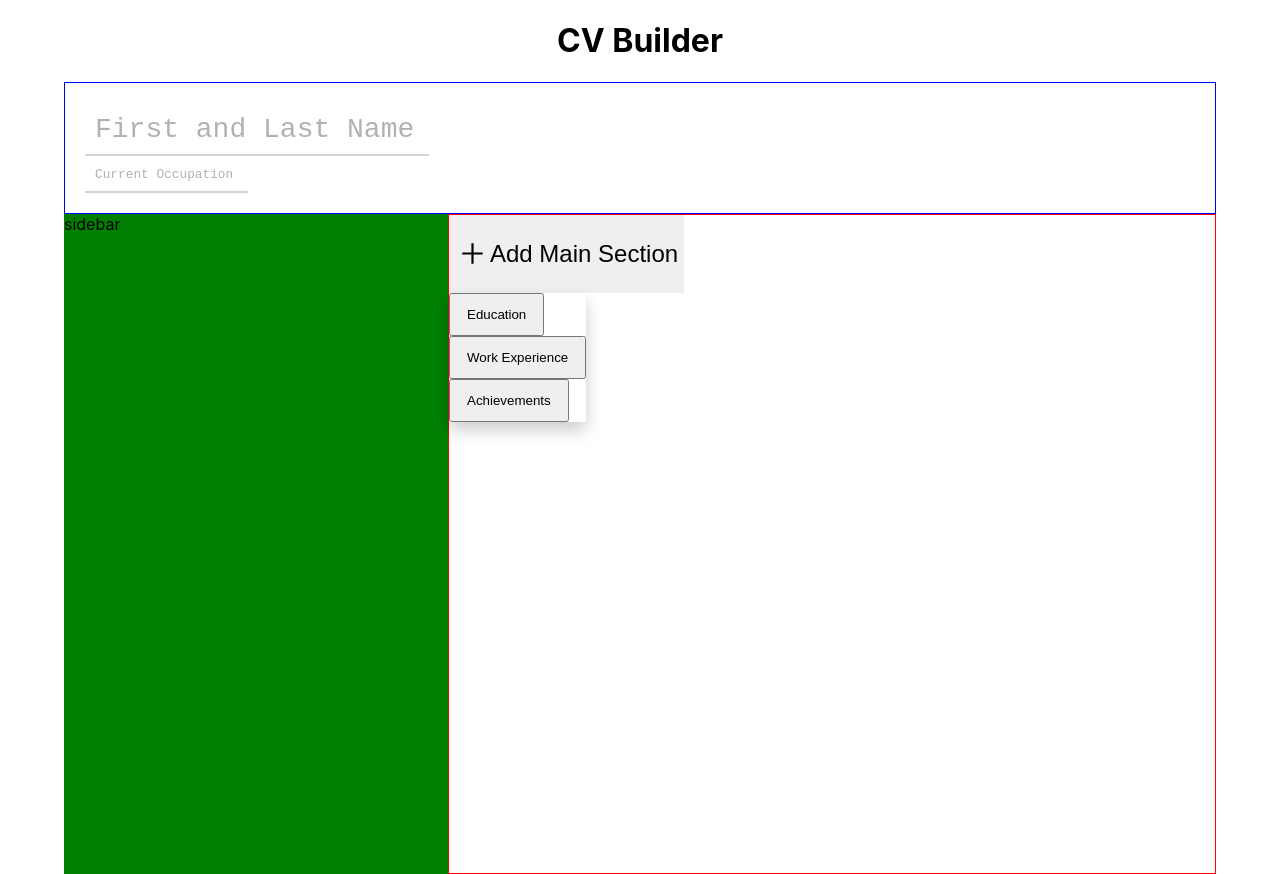
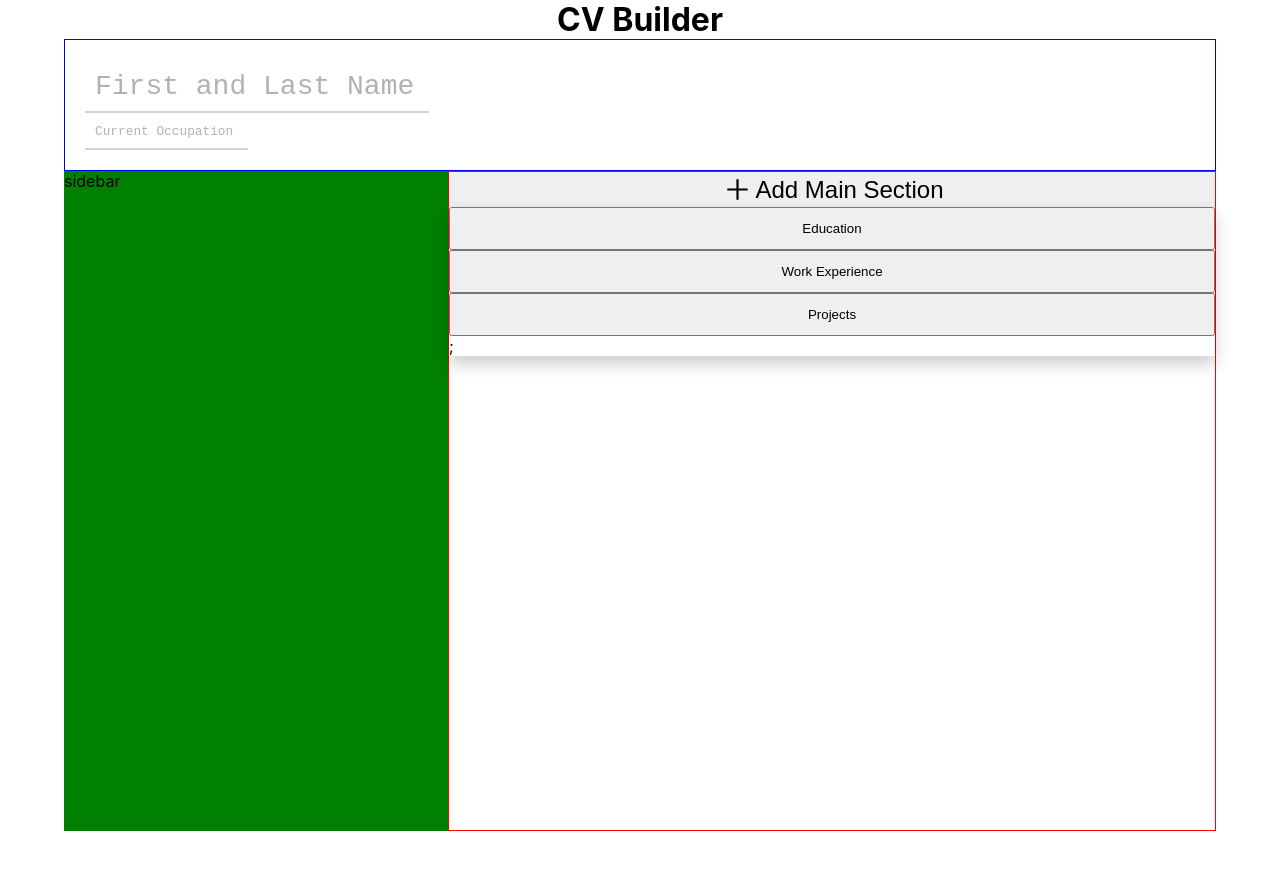
Before and after one commit to ben-rieth/cv-app, a React (Create React App) app: page / in a window 1280 px wide. Both pictures are taken after a click on the button "Add Main Section". After the commit the page ends 831 px from the top, so only its background shows below. Built offline with nearby package versions, Linux system fonts and the light colour scheme.

Commit message:
Style AddSectionDropdown

```diff
--- a/src/components/AddSectionDropdown.js
+++ b/src/components/AddSectionDropdown.js
@@ -6,6 +6,9 @@ import AddIcon from './../images/add.svg';
 const DropdownContainer = styled.div`
     position: relative;
     display: inline-block;
+    padding: 0;
+    background-color: white;
+    width: 100%;
 `;
 
 const DropdownContent = styled.div`
@@ -13,11 +16,14 @@ const DropdownContent = styled.div`
     position: absolute;
     box-shadow: 0px 8px 16px 0px rgba(0,0,0,0.2);
     z-index: 1;
+    width: 100%;
+    background-color: transparent;
+
 
     & > button {
-        display: block;
         color: black;
         padding: 12px 16px;
+        width: 100%;
     }
 `;
 
@@ -28,6 +34,8 @@ const DropButton = styled.button`
     display: flex;
     align-items: center;
     justify-content: center;
+    width: 100%;
+    padding: 0;
 
     & > img {
         width: 35px;
@@ -57,6 +65,7 @@ class AddSectionDropdown extends React.Component {
     }
 
     render() {
+        const {options} = this.props;
         return(
             <DropdownContainer>
                 <DropButton onClick={this.showDropdownItems}>
@@ -64,9 +73,11 @@ class AddSectionDropdown extends React.Component {
                     <p>Add Main Section</p>
                 </DropButton>
                 <DropdownContent visible={this.state.dropdownVisible}>
-                    <button>Education</button>
-                    <button>Work Experience</button>
-                    <button>Achievements</button>
+                    {options.map((option) => {
+                        return <button key={option.id} onClick={option.onSelectOption}>
+                            {option.optionName}
+                        </button>
+                    })};
                 </DropdownContent>
             </DropdownContainer>
         )
@@ -74,4 +85,8 @@ class AddSectionDropdown extends React.Component {
 
 }
 
+AddSectionDropdown.defaultProps= {
+    options: []
+}
+
 export default AddSectionDropdown;
--- a/src/components/resume/Main.js
+++ b/src/components/resume/Main.js
@@ -11,7 +11,25 @@ class Main extends React.Component {
     render() {
         return(
             <MainContainer>
-                <AddSectionDropdown />
+                <AddSectionDropdown
+                    options={[
+                        {
+                            optionName: "Education",
+                            id: 1,
+                            onSelectOption: () => alert("Education")
+                        },
+                        {
+                            optionName: "Work Experience",
+                            id: 2,
+                            onSelectOption: () => alert("Work")
+                        },
+                        {
+                            optionName: "Projects",
+                            id: 3,
+                            onSelectOption: () => alert("Projects")
+                        }
+                    ]}
+                />
             </MainContainer>
         );
     }
--- a/src/index.css
+++ b/src/index.css
@@ -3,8 +3,6 @@
 }
 
 body {
-  margin: 0;
-  padding: 0;
   font-family: -apple-system, BlinkMacSystemFont, 'Segoe UI', 'Roboto', 'Oxygen',
     'Ubuntu', 'Cantarell', 'Fira Sans', 'Droid Sans', 'Helvetica Neue',
     sans-serif;
@@ -12,7 +10,7 @@ body {
   -moz-osx-font-smoothing: grayscale;
 }
 
-code {
-  font-family: source-code-pro, Menlo, Monaco, Consolas, 'Courier New',
-    monospace;
+body, p, h1, h2, h3{
+  padding: 0;
+  margin: 0;
 }
```
